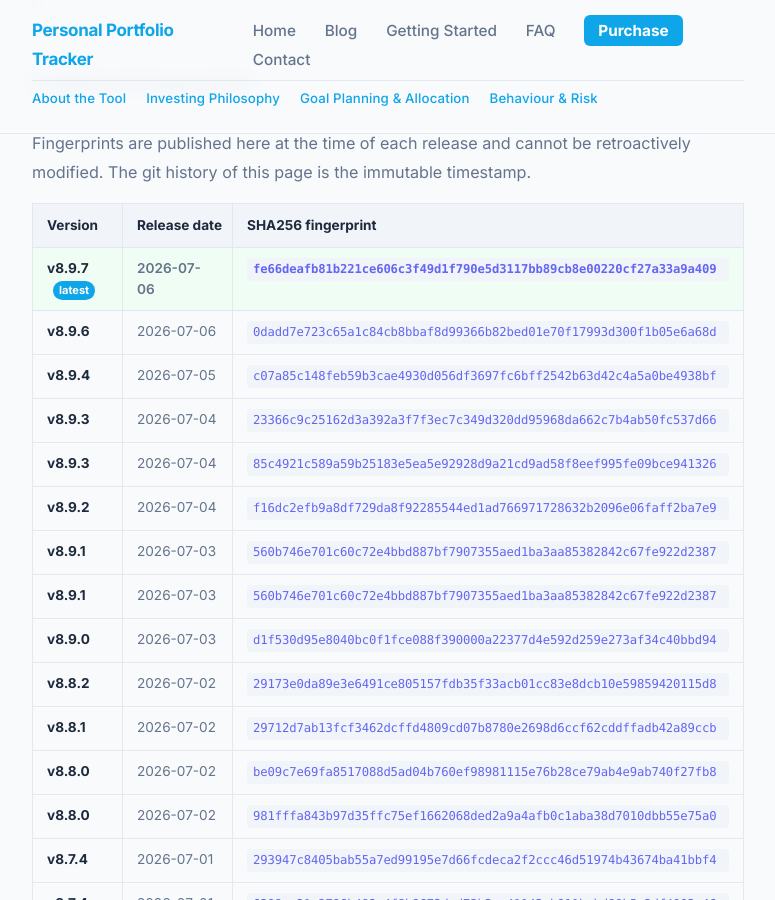
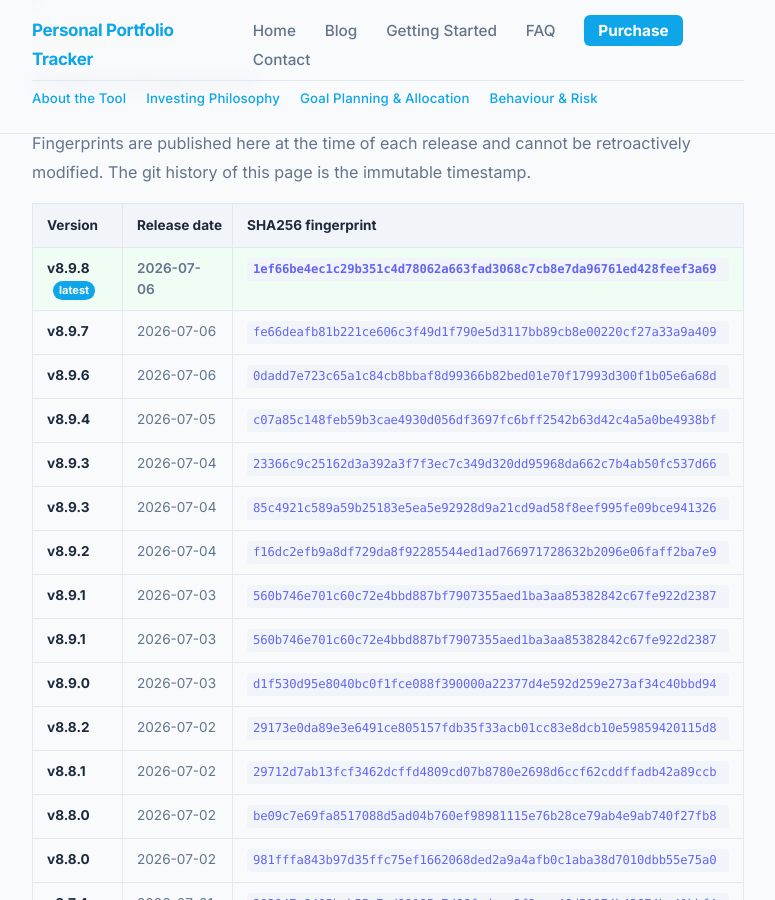
Before and after one commit to srikrishna2024/portfolio-tracker-blog, a Jekyll site: the page built from release-fingerprints/index.html, in a window 1280 px wide and 900 px high, scrolled down 976 px. Shown: the whole window, without its empty margins (252-1027 px from the left). Built offline with Jekyll 4.4.1, drawn with Linux system fonts in a browser that asks for light colours.

Commit message:
release: add v8.9.8 fingerprint

```diff
--- a/release-fingerprints/index.html
+++ b/release-fingerprints/index.html
@@ -40,7 +40,12 @@
       </thead>
       <tbody>
         <tr class="fp-current">
-          <td><strong>v8.9.7</strong> <span class="fp-badge">latest</span></td>
+          <td><strong>v8.9.8</strong> <span class="fp-badge">latest</span></td>
+          <td>2026-07-06</td>
+          <td><code class="fp-code">1ef66be4ec1c29b351c4d78062a663fad3068c7cb8e7da96761ed428feef3a69</code></td>
+        </tr>
+        <tr>
+          <td><strong>v8.9.7</strong></td>
           <td>2026-07-06</td>
           <td><code class="fp-code">fe66deafb81b221ce606c3f49d1f790e5d3117bb89cb8e00220cf27a33a9a409</code></td>
         </tr>
```
